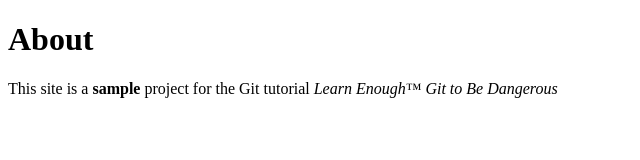
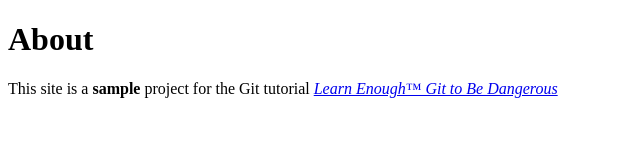
Before and after one commit to elysegoldberg/website, a plain HTML site: page about.html in a window 1280 px wide. Shown: the whole page, without its empty margins (0-640 px from the left). Drawn offline with Linux system fonts and the light colour scheme.

Commit message:
Add link to tutorial title

```diff
--- a/about.html
+++ b/about.html
@@ -6,7 +6,7 @@
   <body>
     <h1>About</h1>
     <p>
-      This site is a <strong>sample</strong> project for the Git tutorial <em> Learn Enough™ Git to Be Dangerous</em>
+      This site is a <strong>sample</strong> project for the Git tutorial <em><a href="https://learnenough.com/git-tutorial"> Learn Enough™ Git to Be Dangerous</a> </em>
     </p>
     </body>
 </html>
```
Also changed, not shown: test.html (deleted, +0 -7 lines), 3 other files.
